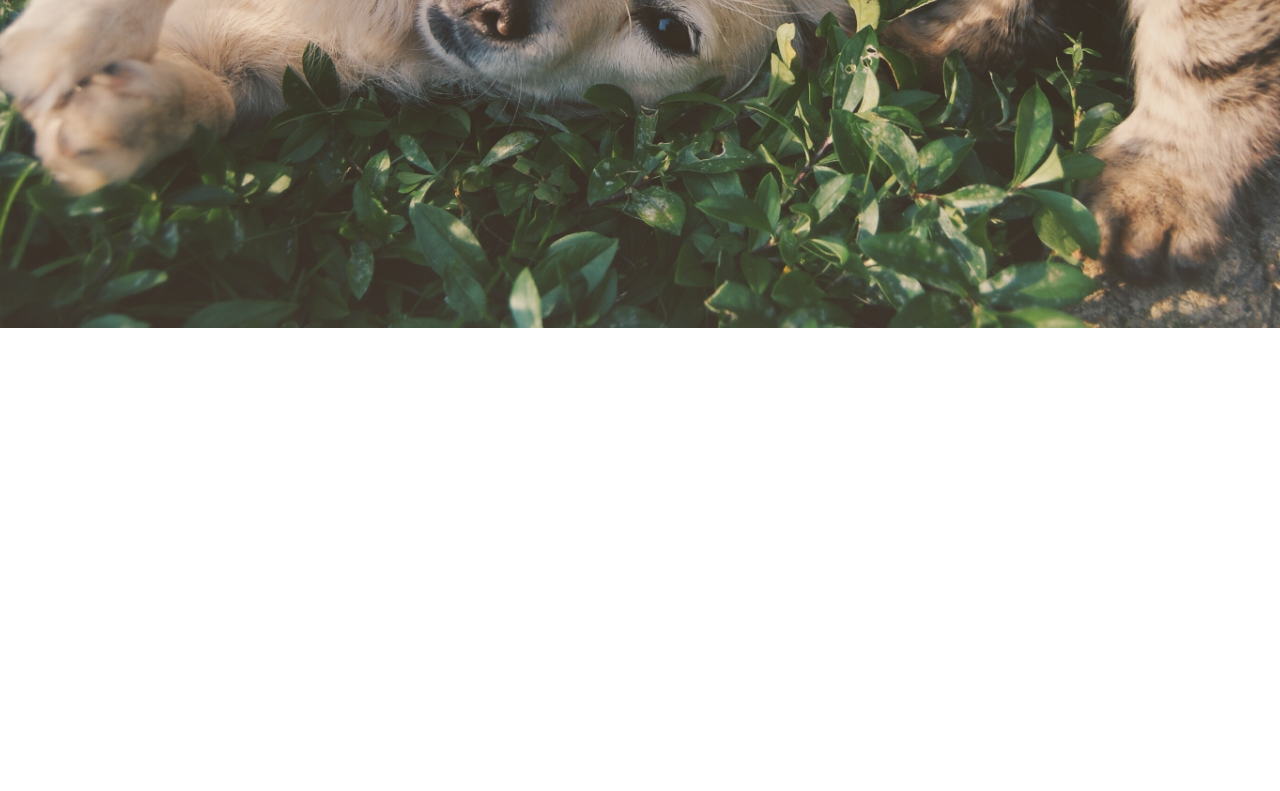
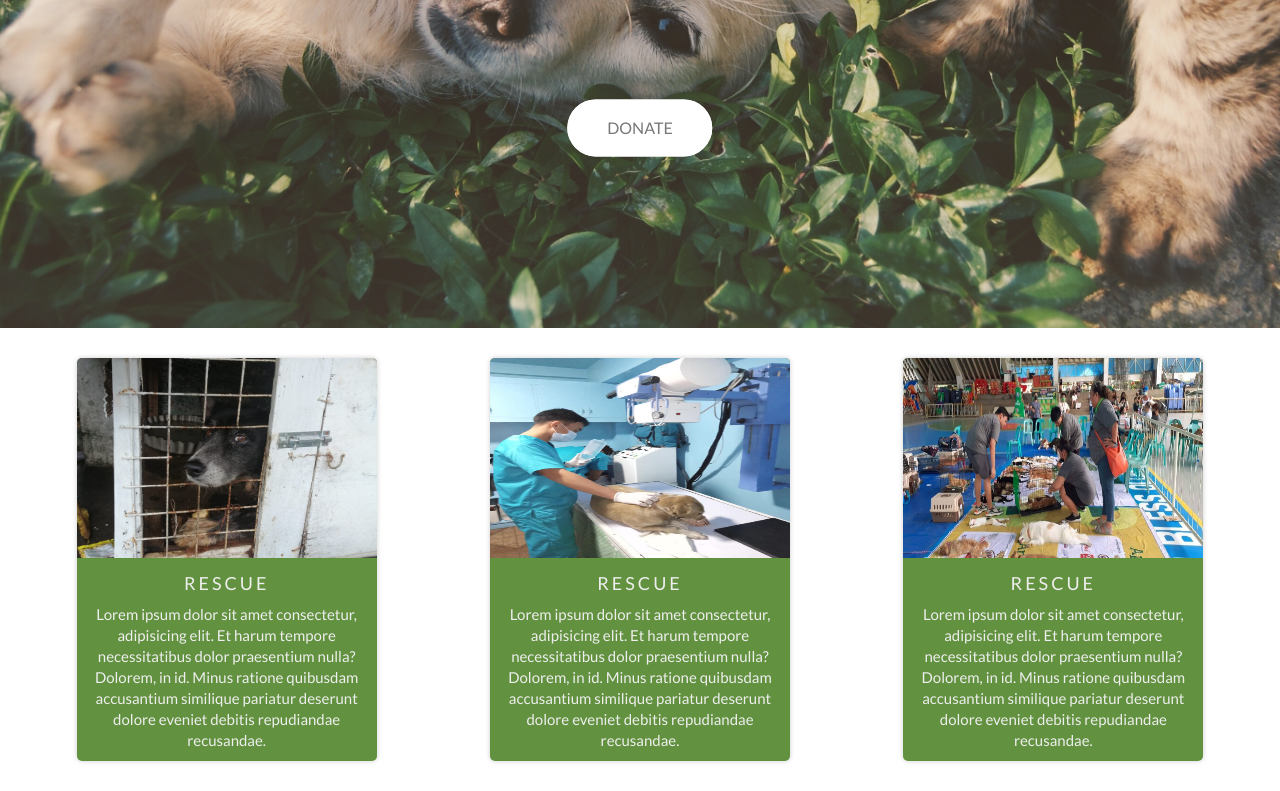
Before and after one commit to fluidwebdesigncompany/barks_meows, a plain HTML site: page index.html in a window 1280 px wide. Shown: the part 472-1263 px from the top of the page. Before the commit the page ends 800 px from the top, so only its background shows below. Drawn offline with Linux system fonts and the light colour scheme.

Commit message:
Started to add card section

```diff
--- a/index.html
+++ b/index.html
@@ -1,15 +1,24 @@
 <!DOCTYPE html>
 <html lang="en">
+
 <head>
 	<meta charset="UTF-8" />
-		<meta http-equiv="X-UA-Compatible" content="IE=edge" />
-		<meta name="viewport" content="width=device-width, initial-scale=1.0" />
-		<link rel="preconnect" href="https://fonts.googleapis.com" />
-		<link rel="preconnect" href="https://fonts.gstatic.com" crossorigin />
-		<link href="https://fonts.googleapis.com/css2?family=Lato:ital,wght@0,100;0,300;0,400;0,700;0,900;1,300&display=swap" rel="stylesheet" />
+	<meta http-equiv="X-UA-Compatible"
+				content="IE=edge" />
+	<meta name="viewport"
+				content="width=device-width, initial-scale=1.0" />
+	<link rel="preconnect"
+				href="https://fonts.googleapis.com" />
+	<link rel="preconnect"
+				href="https://fonts.gstatic.com"
+				crossorigin />
+	<link href="https://fonts.googleapis.com/css2?family=Lato:ital,wght@0,100;0,300;0,400;0,700;0,900;1,300&display=swap"
+				rel="stylesheet" />
 
-		<link rel="stylesheet" href="normalize.css" />
-		<link rel="stylesheet" href="style.css" />
+	<link rel="stylesheet"
+				href="normalize.css" />
+	<link rel="stylesheet"
+				href="style.css" />
 
 	<title>Barks & Meows Refuge Center</title>
 </head>
@@ -33,7 +42,9 @@
 	<header class="header">
 		<div class="header-logo-box">
 			<!-- An img is an inline element so by placing inside a <div> we can make it a block and postion it -->
-				<img class="header-logo" src="img/logo-sml-square.jpg" alt="Barks & Meows logo" />
+			<img class="header-logo"
+					 src="img/logo-sml-square.jpg"
+					 alt="Barks & Meows logo" />
 		</div>
 		<div class="header-text-box">
 			<h1 class="heading-primary">
@@ -42,8 +53,72 @@
 			</h1>
 		</div>
 		<div class="btn-container">
-			<a href="#" class="btn btn-donate btn-animated">Donate</a>
+			<a href="#"
+				 class="btn btn-donate btn-animated">Donate</a>
 		</div>
 	</header>
+
+	<main>
+
+		<section class="section-about">
+
+			<div class="card__container">
+
+				<div class="row">
+					<div class="card">
+						<div class="card-img">
+							<img class="card-01__img"
+									 src='img/card-1-edit.jpg'
+									 alt='Photo of caged stray dog'
+									 title='Caged stray dog' />
+						</div>
+						<div class="heading-tertiary">
+							Rescue
+						</div>
+						<div class="card-text">
+							<p>Lorem ipsum dolor sit amet consectetur, adipisicing elit. Et harum tempore necessitatibus dolor praesentium nulla? Dolorem, in id. Minus ratione quibusdam accusantium similique pariatur deserunt dolore eveniet debitis repudiandae recusandae.</p>
+						</div>
+					</div>
+					<div class="card">
+						<div class="card-img">
+							<img class="card-01__img"
+									 src='img/card-2.jpg'
+									 alt='Photo of caged stray dog'
+									 title='Caged stray dog' />
+						</div>
+						<div class="heading-tertiary">
+							Rescue
+						</div>
+						<div class="card-text">
+							<p>Lorem ipsum dolor sit amet consectetur, adipisicing elit. Et harum tempore necessitatibus dolor praesentium nulla? Dolorem, in id. Minus ratione quibusdam accusantium similique pariatur deserunt dolore eveniet debitis repudiandae recusandae.</p>
+						</div>
+
+					</div>
+					<div class="card">
+						<div class="card-img">
+							<img class="card-01__img"
+									 src='img/card-3.jpg'
+									 alt='Photo of caged stray dog'
+									 title='Caged stray dog' />
+						</div>
+						<div class="heading-tertiary">
+							Rescue
+						</div>
+						<div class="card-text">
+							<p>Lorem ipsum dolor sit amet consectetur, adipisicing elit. Et harum tempore necessitatibus dolor praesentium nulla? Dolorem, in id. Minus ratione quibusdam accusantium similique pariatur deserunt dolore eveniet debitis repudiandae recusandae.</p>
+						</div>
+
+					</div>
+				</div>
+
+			</div>
+
+		</section>
+
+	</main>
+
+
+
 </body>
+
 </html>
--- a/style natours.css
+++ b/style natours.css
@@ -646,6 +646,7 @@ body {
 	transform: translateY(-1px);
 	box-shadow: 0 0.5rem 1rem rgba(0, 0, 0, 0.2);
 }
+
 .btn--white {
 	background-color: #fff;
 	color: #777;
@@ -1368,7 +1369,7 @@ body {
 		float: none;
 	}
 }
-.navigation__checkbox {
+/* .navigation__checkbox {
 	display: none;
 }
 .navigation__button {
@@ -1592,4 +1593,4 @@ body {
 	.book__form {
 		width: 100%;
 	}
-}
+} */
--- a/style.css
+++ b/style.css
@@ -17,6 +17,10 @@ body	{
 	font-weight: 400;
 	line-height: 1.7;
 	color: #777;
+}
+
+.heading__tertiary	{
+	font-size: 2rem;
 }
 
 /* ---------- ANIMATIONS ---------- */
@@ -72,7 +76,7 @@ body	{
 }
 
 .header-logo	{
-	height: 10rem;
+	height: 8rem;
 	border-radius: 50%;
 }
 
@@ -82,18 +86,9 @@ body	{
 	left: 4rem;
 }
 
-/* .header-logo-box::after {
-  content: '';
-  position: absolute;
-  left: 0; top: 0;
-  width: 100%; height: 100%;
-  background: linear-gradient(rgba(124, 85, 32, 0.2),rgba(124, 85, 32, 0.2));
-} */
-
-
 .header-text-box {
 	position: absolute;
-	top: 30%;
+	top: 40%;
 	left: 50%;
 	transform: translate(-50%, -50%);
 	text-align: center;
@@ -129,7 +124,7 @@ body	{
 
 .btn-container	{
 	position: absolute;
-	top: 55%;
+	top: 75%;
 	left: 50%;
 	transform: translate(-50%, -50%);
 
@@ -151,20 +146,6 @@ body	{
 	cursor: pointer;
 }
 
-.btn-donate {
-	background-color: #fff;
-	color: #777;
-}
-
-.btn-donate::after {
-	background-color: #fff;
-}
-
-.btn-animated {
-	animation: moveInButton 0.5s ease-out 0.75s;
-	animation-fill-mode: backwards;
-}
-
 .btn:hover {
 	transform: translateY(-3px);
 	box-shadow: 0 1rem 2rem rgba(0, 0, 0, 0.2);
@@ -180,6 +161,87 @@ body	{
 	box-shadow: 0 0.5rem 1rem rgba(0, 0, 0, 0.2);
 }
 
+.btn-donate {
+	background-color: #fff;
+	color: #777;
+}
+
+.btn-donate::after {
+	background-color: #fff;
+}
+
+.btn::after {
+	content: '';
+	display: inline-block;
+	height: 100%;
+	width: 100%;
+	border-radius: 10rem;
+	position: absolute;
+	top: 0;
+	left: 0;
+	z-index: -1;
+	transition: all 0.8s;
+}
+
+.btn-animated {
+	animation: moveInButton 0.5s ease-out 0.75s;
+	animation-fill-mode: backwards;
+}
+
+/* ---------- About Section Cards ---------- */
+
+.card__container	{
+	margin: 2rem;
+	border-radius: 10px;
+}
+
+.row	{
+	width: 100%;
+	display: flex;
+	justify-content: space-around;
+	flex-wrap: wrap;
+}
+
+.card {
+  background: #62923F;
+  position: relative;
+  flex: 1;
+  max-width: 300px;
+  /* height: 150px; */
+  margin: 10px;
+  border-radius: 5px;
+  box-shadow: 0 0 5px rgba(0, 0, 0, 0.2);
+	display: flex;
+	flex-direction: column;
+	align-items: center;
+	color: #eee;
+}
+
+img	{
+	width: 300px;
+	height: 200px;
+	border-top-left-radius: 5px;
+	border-top-right-radius: 5px;
+	margin-bottom: 0;
+}
+
+.heading-tertiary	{
+	font-size: 1.8rem;
+	text-transform: uppercase;
+	letter-spacing: .3rem;
+	margin-bottom: 0.5rem;
+	margin-top: 0.5rem;
+}
+
+.card-text	{
+	font-size: 1.5rem;
+	text-align: center;
+	line-height: 1.4;
+	padding: 1rem;
+	padding-top: 0;
+}
+
+
 
 
 
```
Also changed, not shown: img/card-1-edit.jpg (added), img/card-1.jpg (added), img/card-2.jpg (added), img/card-3.jpg (added), 2 other files. Lines whose indentation alone changed are shown as unchanged.
